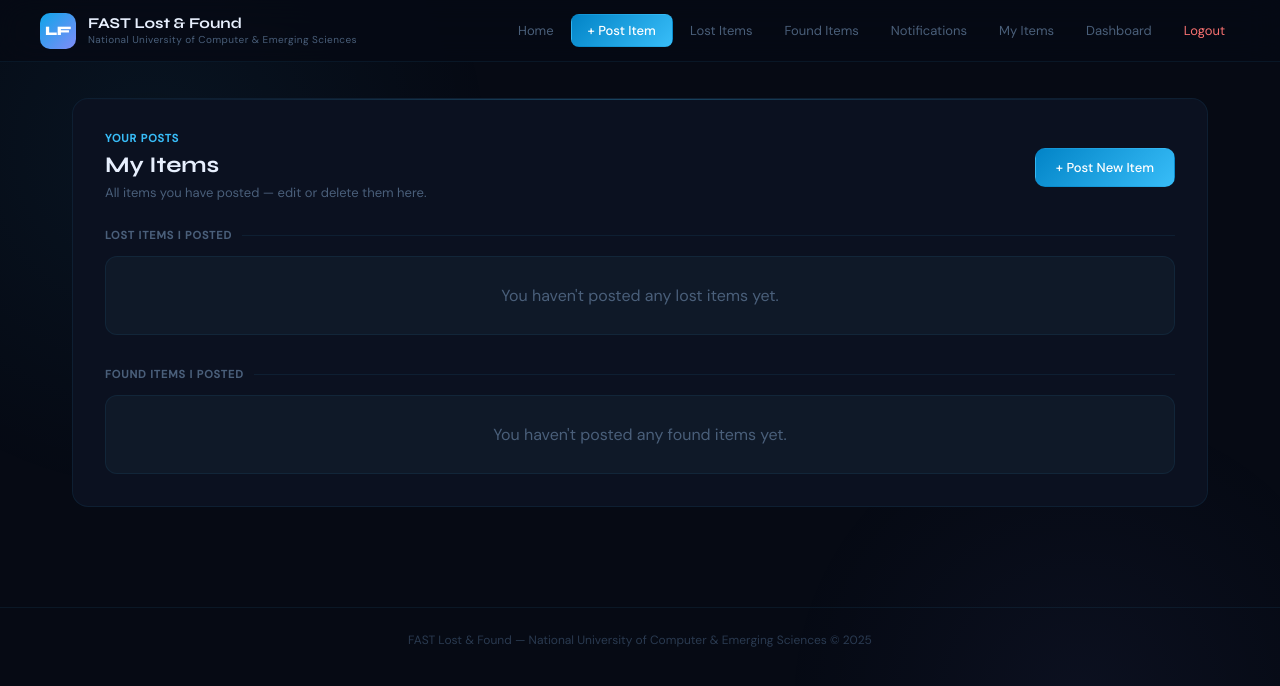
After one commit to asaddthealien/LostandFound, a Django app: page /lostandfound/myitems in a window 1280 px wide. The commit adds this page. Shown: the top 686 px of the page. Run offline with Django 5.2, Linux system fonts and the light colour scheme; the visitor is signed in with stand-in values (Sample User, id 1); data that the repository does not hold is empty; parts of the project's set-up code (start-up, migrations or seed data) failed here and were passed over.

Commit message:
added AI matching, dashboard, SQL views, search, edit/delete items

```diff
--- a/lostandfound/models.py
+++ b/lostandfound/models.py
@@ -9,7 +9,7 @@ class Item(models.Model):
     name = models.CharField(max_length=50)
     description = models.TextField(max_length=100)
     location = models.CharField(max_length=50)
-    image = models.ImageField(upload_to="media/")
+    image = models.ImageField(upload_to="media/", blank=True, null=True)
     category = models.ForeignKey('Category', on_delete=models.CASCADE, related_name="%(class)s")
 
     class Meta:
--- a/lostandfound/templates/lostandfound/layout.html
+++ b/lostandfound/templates/lostandfound/layout.html
@@ -577,6 +577,8 @@
             <li><a href="{% url 'listitems' 'lost' %}">Lost Items</a></li>
             <li><a href="{% url 'listitems' 'found' %}">Found Items</a></li>
             <li><a href="{% url 'notifications' %}">Notifications</a></li>
+            <li><a href="{% url 'myitems' %}">My Items</a></li>
+            <li><a href="{% url 'dashboard' %}">Dashboard</a></li>
             {% if user.is_authenticated %}
                 <li><a href="{% url 'logout' %}" class="nav-logout">Logout</a></li>
             {% else %}
--- /dev/null
+++ b/lostandfound/templates/lostandfound/myitems.html
@@ -0,0 +1,76 @@
+{% extends "lostandfound/layout.html" %}
+
+{% block title %}My Items — FAST Lost & Found{% endblock %}
+
+{% block body %}
+
+<div style="display:flex; align-items:center; justify-content:space-between; margin-bottom:24px; flex-wrap:wrap; gap:12px;">
+    <div>
+        <div style="font-size:11px; color:var(--primary); font-weight:600; text-transform:uppercase; letter-spacing:0.08em; margin-bottom:6px;">Your Posts</div>
+        <h2 style="margin:0;">My Items</h2>
+        <p style="margin-top:4px; font-size:13px;">All items you have posted — edit or delete them here.</p>
+    </div>
+    <a class="btn" href="{% url 'itempost' %}" style="padding:10px 20px; font-size:13px;">+ Post New Item</a>
+</div>
+
+<!-- Lost Items -->
+<div class="section-label" style="margin-bottom:14px;">Lost Items I Posted</div>
+<ul class="clean-list" style="margin-bottom:32px;">
+    {% for item in lost_items %}
+        <li class="item-card" style="display:flex; align-items:center; gap:16px; flex-wrap:wrap;">
+            {% if item.image %}
+                <img src="{{ item.image.url }}" style="width:80px; height:80px; object-fit:cover; border-radius:10px; border:1px solid var(--border); flex-shrink:0;">
+            {% else %}
+                <div style="width:80px; height:80px; border-radius:10px; background:var(--surface2); border:1px solid var(--border); display:flex; align-items:center; justify-content:center; font-size:28px; flex-shrink:0;">📦</div>
+            {% endif %}
+            <div style="flex:1; min-width:0;">
+                <div style="display:flex; align-items:center; gap:8px; margin-bottom:5px;">
+                    <span class="badge badge-lost">Lost</span>
+                    {% if item.category %}<span style="font-size:11px; color:var(--muted);">{{ item.category }}</span>{% endif %}
+                </div>
+                <div style="font-size:14px; font-weight:500; color:var(--text); margin-bottom:3px;">{{ item.name }}</div>
+                <div style="font-size:12px; color:var(--muted);">📍 {{ item.location }}</div>
+            </div>
+            <div style="display:flex; gap:8px; flex-shrink:0;">
+                <a class="btn btn-secondary" href="{% url 'edititem' 'lost' item.id %}" style="padding:7px 14px; font-size:12px;">✏️ Edit</a>
+                <a class="btn btn-danger" href="{% url 'deleteitem' 'lost' item.id %}" style="padding:7px 14px; font-size:12px;">🗑 Delete</a>
+            </div>
+        </li>
+    {% empty %}
+        <li style="text-align:center; padding:28px; color:var(--muted); background:var(--surface2); border-radius:12px; border:1px solid var(--border);">
+            You haven't posted any lost items yet.
+        </li>
+    {% endfor %}
+</ul>
+
+<!-- Found Items -->
+<div class="section-label" style="margin-bottom:14px;">Found Items I Posted</div>
+<ul class="clean-list">
+    {% for item in found_items %}
+        <li class="item-card" style="display:flex; align-items:center; gap:16px; flex-wrap:wrap;">
+            {% if item.image %}
+                <img src="{{ item.image.url }}" style="width:80px; height:80px; object-fit:cover; border-radius:10px; border:1px solid var(--border); flex-shrink:0;">
+            {% else %}
+                <div style="width:80px; height:80px; border-radius:10px; background:var(--surface2); border:1px solid var(--border); display:flex; align-items:center; justify-content:center; font-size:28px; flex-shrink:0;">📦</div>
+            {% endif %}
+            <div style="flex:1; min-width:0;">
+                <div style="display:flex; align-items:center; gap:8px; margin-bottom:5px;">
+                    <span class="badge badge-found">Found</span>
+                    {% if item.category %}<span style="font-size:11px; color:var(--muted);">{{ item.category }}</span>{% endif %}
+                </div>
+                <div style="font-size:14px; font-weight:500; color:var(--text); margin-bottom:3px;">{{ item.name }}</div>
+                <div style="font-size:12px; color:var(--muted);">📍 {{ item.location }}</div>
+            </div>
+            <div style="display:flex; gap:8px; flex-shrink:0;">
+                <a class="btn btn-secondary" href="{% url 'edititem' 'found' item.id %}" style="padding:7px 14px; font-size:12px;">✏️ Edit</a>
+                <a class="btn btn-danger" href="{% url 'deleteitem' 'found' item.id %}" style="padding:7px 14px; font-size:12px;">🗑 Delete</a>
+            </div>
+        </li>
+    {% empty %}
+        <li style="text-align:center; padding:28px; color:var(--muted); background:var(--surface2); border-radius:12px; border:1px solid var(--border);">
+            You haven't posted any found items yet.
+        </li>
+    {% endfor %}
+</ul>
+
+{% endblock %}
--- a/lostandfound/urls.py
+++ b/lostandfound/urls.py
@@ -11,4 +11,9 @@ urlpatterns = [
     path("login", views.loginview, name="login"),
     path("register", views.registerview, name="register"),
     path("logout", views.logoutview, name="logout"),
+    path("myitems", views.myitems, name="myitems"),
+    path("edititem/<str:status>/<int:item_id>", views.edititem, name="edititem"),
+    path("deleteitem/<str:status>/<int:item_id>", views.deleteitem, name="deleteitem"),
+    path("dashboard", views.dashboard, name="dashboard"),
+    path("matches/<int:lost_id>", views.matches, name="matches")
 ]
--- a/lostandfound/views.py
+++ b/lostandfound/views.py
@@ -6,26 +6,82 @@ from django.contrib.auth import authenticate, login, logout
 from .forms import Userform
 from django.contrib import messages
 from django.contrib.auth.decorators import login_required
-from django.db import transaction
+from django.db import transaction, connection
+
+# ── AI Matching Algorithm ──
+# Compares a lost item against all found items using:
+# 1. Category match (strong signal)
+# 2. Keyword overlap in name and description
+# 3. Location match bonus
+def get_ai_matches(lost_item, top_n=5):
+    def tokenize(text):
+        if not text:
+            return set()
+        stopwords = {'a', 'an', 'the', 'is', 'it', 'in', 'on', 'at', 'to', 'of', 'and', 'or', 'my', 'i', 'was', 'with', 'for'}
+        return set(w.lower() for w in text.replace(',', ' ').replace('.', ' ').split() if w.lower() not in stopwords)
+
+    lost_tokens = tokenize(lost_item.name) | tokenize(lost_item.description)
+    found_items = FoundItem.objects.select_related('category', 'postedby').all()
+
+    scored = []
+    for fi in found_items:
+        score = 0
+
+        # Category match — strong signal (40 points)
+        if fi.category_id == lost_item.category_id:
+            score += 40
+
+        # Keyword overlap in name + description (up to 60 points)
+        found_tokens = tokenize(fi.name) | tokenize(fi.description)
+        common = lost_tokens & found_tokens
+        if lost_tokens:
+            overlap = len(common) / len(lost_tokens)
+            score += int(overlap * 60)
+
+        # Location match bonus (10 points)
+        if lost_item.location and fi.location:
+            if lost_item.location.lower() in fi.location.lower() or fi.location.lower() in lost_item.location.lower():
+                score += 10
+
+        if score > 0:
+            scored.append((score, fi))
+
+    scored.sort(key=lambda x: x[0], reverse=True)
+    return [(score, fi) for score, fi in scored[:top_n]]
+
 
 # Create your views here.
 def index(request):
-    return render(request, "lostandfound/index.html")
+    stats = {
+        'total_lost': LostItem.objects.count(),
+        'total_found': FoundItem.objects.count(),
+        'total_claims': Claim.objects.count(),
+    }
+    return render(request, "lostandfound/index.html", {'stats': stats})
+
 
 @login_required
 def listitems(request, status):
     itemstatus = status.lower()
+    search = request.GET.get('q', '').strip()
 
     if itemstatus == 'lost':
-        itemobj = LostItem.objects.all()
+        itemobj = LostItem.objects.select_related('category', 'postedby')
+        if search:
+            itemobj = itemobj.filter(name__icontains=search)
         return render(request, "lostandfound/lostitems.html", {
-        'items': itemobj
-    })
+            'items': itemobj,
+            'search': search,
+        })
     else:
-        itemobj = FoundItem.objects.all()
+        itemobj = FoundItem.objects.select_related('category', 'postedby')
+        if search:
+            itemobj = itemobj.filter(name__icontains=search)
         return render(request, "lostandfound/founditems.html", {
-        'items': itemobj
-    })
+            'items': itemobj,
+            'search': search,
+        })
+
 
 @login_required
 def itempost(request):
@@ -43,17 +99,33 @@ def itempost(request):
         categoryobj.save()
 
         itemobj.category = categoryobj
-        #description is optional
         if request.POST.get('description'):
             itemobj.description = request.POST.get('description')
 
         itemobj.postedby = request.user
         itemobj.save()
 
+        # If lost item posted → run AI matching
+        if request.POST.get('status').lower() == 'lost':
+            return redirect('matches', lost_id=itemobj.id)
+
         return HttpResponseRedirect(reverse('listitems', args=(itemobj.status,)))
 
     else:
-        return render(request, "lostandfound/itempost.html")
+        categories = Category.objects.all()
+        return render(request, "lostandfound/itempost.html", {'categories': categories})
+
+
+# ── AI Matches Page ──
+@login_required
+def matches(request, lost_id):
+    lost_item = get_object_or_404(LostItem, id=lost_id)
+    results = get_ai_matches(lost_item)
+    return render(request, "lostandfound/matches.html", {
+        'lost_item': lost_item,
+        'results': results,
+    })
+
 
 def registerview(request):
     if request.method == "POST":
@@ -63,13 +135,11 @@ def registerview(request):
             login(request, user)
             return redirect("index")
         messages.error(request, "Please fix the form errors and try again.")
-
     else:
         form = Userform()
 
-    return render(request, "lostandfound/register.html", {
-        'form': form
-    })
+    return render(request, "lostandfound/register.html", {'form': form})
+
 
 def loginview(request):
     if request.method == "POST":
@@ -84,6 +154,7 @@ def loginview(request):
         messages.error(request, "username or password not correct")
 
     return render(request, "lostandfound/login.html")
+
 
 def logoutview(request):
     logout(request)
@@ -119,17 +190,13 @@ def claim(request, item_id):
         messages.success(request, "Your claim request has been successfully submitted.")
         return redirect('index')
 
-    return render(request, "lostandfound/claim.html", {
-        'item_id': item_id
-    })
+    return render(request, "lostandfound/claim.html", {'item_id': item_id})
 
 
 @login_required
 def notificationsview(request):
     notifications = Notification.objects.filter(receiver=request.user).order_by('-created_at')
-    return render(request, "lostandfound/notifications.html", {
-        'notifications': notifications
-    })
+    return render(request, "lostandfound/notifications.html", {'notifications': notifications})
 
 
 @login_required
@@ -152,9 +219,7 @@ def reviewclaim(request, notification_id):
         with transaction.atomic():
             if decision == "accept":
                 claimobj.status = Claim.STATUS_ACCEPTED
-                claimant_message = (
-                    f"Your claim for item '{item_name}' has been verified and accepted."
-                )
+                claimant_message = f"Your claim for item '{item_name}' has been verified and accepted."
                 if claimobj.found_item:
                     founditemobj = claimobj.found_item
                     claimobj.found_item = None
@@ -162,9 +227,7 @@ def reviewclaim(request, notification_id):
                     founditemobj.delete()
             else:
                 claimobj.status = Claim.STATUS_REJECTED
-                claimant_message = (
-                    f"Your claim for item '{item_name}' was reviewed and rejected."
-                )
+                claimant_message = f"Your claim for item '{item_name}' was reviewed and rejected."
 
             if decision == "reject":
                 claimobj.save(update_fields=["status"])
@@ -186,3 +249,106 @@ def reviewclaim(request, notification_id):
         'notification': notification,
         'claim': claimobj,
     })
+
+
+@login_required
+def myitems(request):
+    lost_items = LostItem.objects.filter(postedby=request.user)
+    found_items = FoundItem.objects.filter(postedby=request.user)
+    return render(request, "lostandfound/myitems.html", {
+        'lost_items': lost_items,
+        'found_items': found_items,
+    })
+
+
+@login_required
+def edititem(request, status, item_id):
+    if status == 'lost':
+        itemobj = get_object_or_404(LostItem, id=item_id, postedby=request.user)
+    else:
+        itemobj = get_object_or_404(FoundItem, id=item_id, postedby=request.user)
+
+    if request.method == 'POST':
+        itemobj.name = request.POST.get('name')
+        itemobj.location = request.POST.get('location')
+        if request.POST.get('description'):
+            itemobj.description = request.POST.get('description')
+        if request.FILES.get('image'):
+            itemobj.image = request.FILES.get('image')
+
+        categoryobj, _ = Category.objects.get_or_create(name=request.POST.get('category'))
+        itemobj.category = categoryobj
+        itemobj.save()
+
+        messages.success(request, "Item updated successfully.")
+        return redirect('myitems')
+
+    return render(request, "lostandfound/edititem.html", {
+        'item': itemobj,
+        'status': status,
+    })
+
+
+@login_required
+def deleteitem(request, status, item_id):
+    if status == 'lost':
+        itemobj = get_object_or_404(LostItem, id=item_id, postedby=request.user)
+    else:
+        itemobj = get_object_or_404(FoundItem, id=item_id, postedby=request.user)
+
+    if request.method == 'POST':
+        itemobj.delete()
+        messages.success(request, "Item deleted successfully.")
+        return redirect('myitems')
+
+    return render(request, "lostandfound/deleteconfirm.html", {
+        'item': itemobj,
+        'status': status,
+    })
+
+
+@login_required
+def dashboard(request):
+    with connection.cursor() as cursor:
+        cursor.execute("""
+            SELECT
+                UPPER(u.username) AS username,
+                u.email,
+                COUNT(DISTINCT li.id) AS lost_posted,
+                COUNT(DISTINCT fi.id) AS found_posted,
+                COUNT(DISTINCT cl.id) AS claims_made,
+                COALESCE(COUNT(DISTINCT li.id) + COUNT(DISTINCT fi.id), 0) AS total_activity
+            FROM lostandfound_user u
+            LEFT JOIN lostandfound_lostitem li ON li.postedby_id = u.id
+            LEFT JOIN lostandfound_founditem fi ON fi.postedby_id = u.id
+            LEFT JOIN lostandfound_claim cl ON cl.requestby_id = u.id
+            WHERE u.id = %s
+            GROUP BY u.id, u.username, u.email
+        """, [request.user.id])
+        row = cursor.fetchone()
+        user_stats = {
+            'username': row[0],
+            'email': row[1],
+            'lost_posted': row[2],
+            'found_posted': row[3],
+            'claims_made': row[4],
+            'total_activity': row[5],
+        } if row else {}
+
+        cursor.execute("""
+            SELECT
+                c.name AS category,
+                COUNT(li.id) AS lost_count,
+                COUNT(fi.id) AS found_count
+            FROM lostandfound_category c
+            LEFT JOIN lostandfound_lostitem li ON li.category_id = c.id
+            LEFT JOIN lostandfound_founditem fi ON fi.category_id = c.id
+            GROUP BY c.name
+            ORDER BY (COUNT(li.id) + COUNT(fi.id)) DESC
+        """)
+        categories = cursor.fetchall()
+
+    return render(request, "lostandfound/dashboard.html", {
+        'user_stats': user_stats,
+        'categories': categories,
+    })
```
Also changed, not shown: lostandfound/templates/lostandfound/dashboard.html (added, +81 -0 lines), lostandfound/templates/lostandfound/deleteconfirm.html (added, +32 -0 lines), lostandfound/templates/lostandfound/edititem.html (added, +73 -0 lines), lostandfound/templates/lostandfound/itempost.html (+33 -9 lines), lostandfound/templates/lostandfound/matches.html (added, +65 -0 lines), lostandfound/migrations/0006_alter_founditem_image_alter_lostitem_image.py (added), media/media/black-steel-watch-isolated-128917989.jpg (added), media/media/black-steel-watch-isolated-128917989_KXHRvZI.jpg (added).
